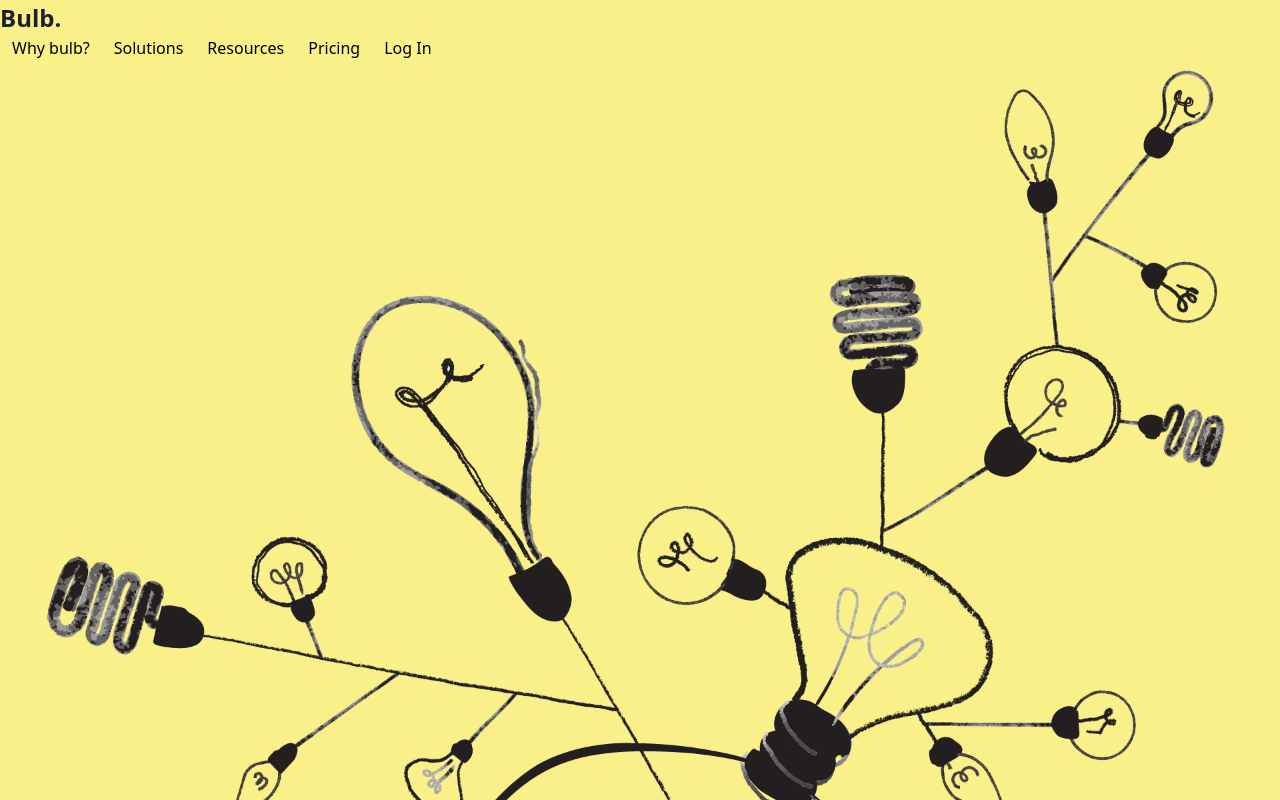
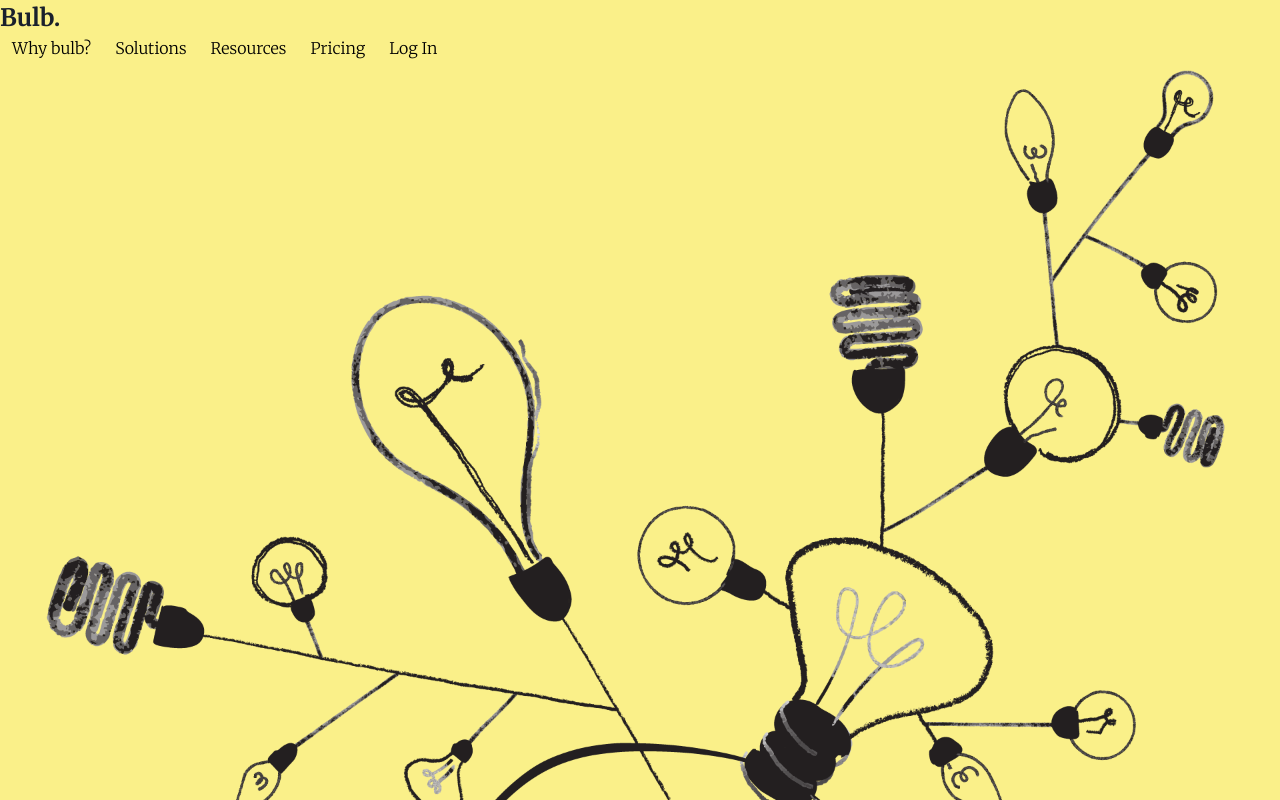
Before and after one commit to panuwat-mchu/exam-angular, an Angular app: page / in a window 1280 px wide. Shown: the top 800 px of the page. Built offline with nearby package versions, Linux system fonts and the light colour scheme.

Commit message:
change fonts

```diff
--- a/tailwind.config.js
+++ b/tailwind.config.js
@@ -1,6 +1,13 @@
 module.exports = {
   theme: {
-    extend: {}
+    extend: {
+      fontFamily: {
+        sans: [
+          'Merriweather',
+          'sans-serif',
+        ]
+      }
+    }
   },
   variants: {},
   plugins: []
```
